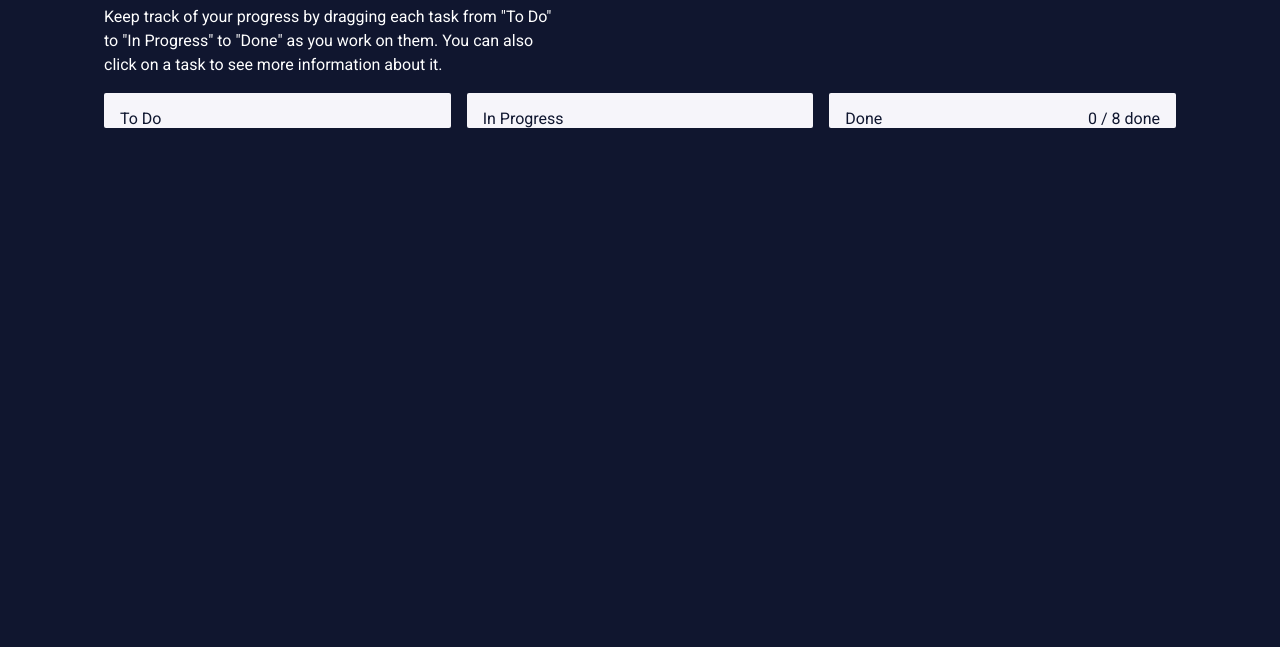
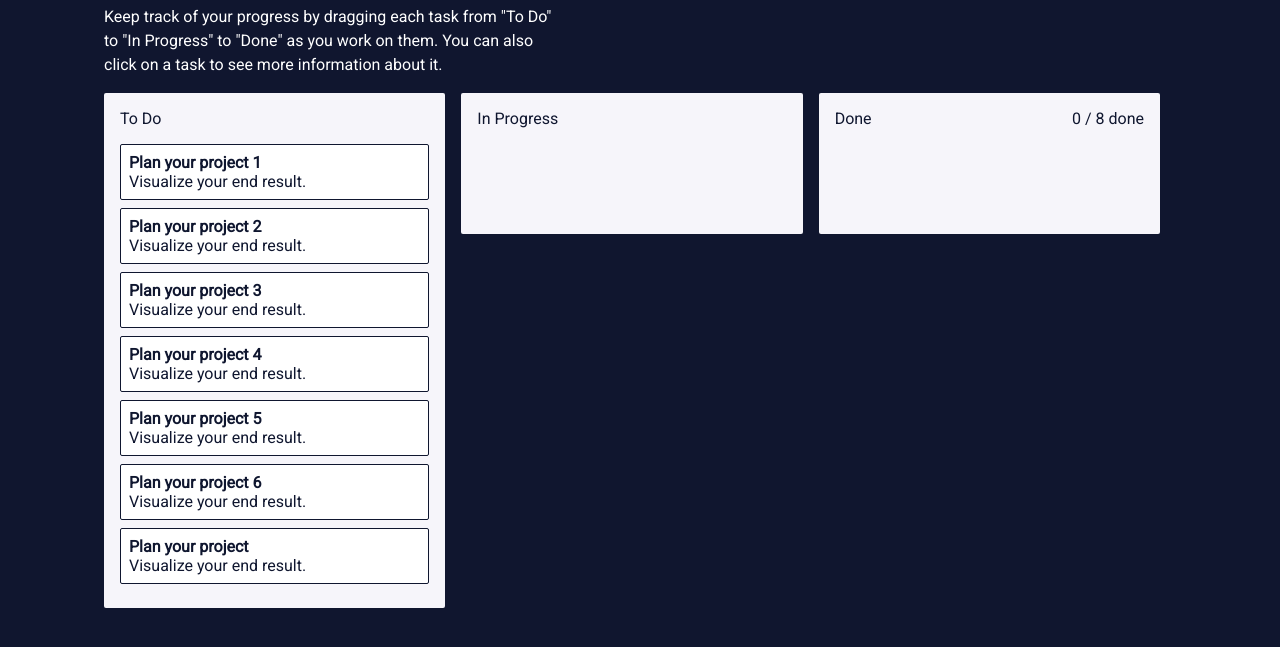
Before and after one commit to radoshDev/mixed_message, a plain HTML site: page index.html in a window 1280 px wide. Shown: the part 75-722 px from the top of the page. Drawn offline with Linux system fonts and the light colour scheme.

Commit message:
complete general styling

```diff
--- a/index.html
+++ b/index.html
@@ -20,18 +20,75 @@
     <main>
         <section id="todo_block" class="list_container">
             <div class="title"><h3>To Do</h3></div>
-            <div class="task_box"></div>
+            <div class="task_box first">
+                <div id="item0" class="task">
+                    <div class="content_block">
+                        <span class="task_title">Plan your project 1</span>
+                        <div class="task_description">
+                            <p>Visualize your end result.</p>
+                        </div>
+                    </div>
+                </div>
+                <div id="item1" class="task">
+                    <div class="content_block">
+                        <span class="task_title">Plan your project 2</span>
+                        <div class="task_description">
+                            <p>Visualize your end result.</p>
+                        </div>
+                    </div>
+                </div>
+                <div id="item2" class="task">
+                    <div class="content_block">
+                        <span class="task_title">Plan your project 3</span>
+                        <div class="task_description">
+                            <p>Visualize your end result.</p>
+                        </div>
+                    </div>
+                </div>
+                <div id="item3" class="task">
+                    <div class="content_block">
+                        <span class="task_title">Plan your project 4</span>
+                        <div class="task_description">
+                            <p>Visualize your end result.</p>
+                        </div>
+                    </div>
+                </div>
+                <div id="item4" class="task">
+                    <div class="content_block">
+                        <span class="task_title">Plan your project 5</span>
+                        <div class="task_description">
+                            <p>Visualize your end result.</p>
+                        </div>
+                    </div>
+                </div>
+                <div id="item5" class="task">
+                    <div class="content_block">
+                        <span class="task_title">Plan your project 6</span>
+                        <div class="task_description">
+                            <p>Visualize your end result.</p>
+                        </div>
+                    </div>
+                </div>
+                <div id="item6" class="task">
+                    <div class="content_block">
+                        <span class="task_title">Plan your project</span>
+                        <div class="task_description">
+                            <p>Visualize your end result.</p>
+                        </div>
+                    </div>
+                </div>
+            </div>
         </section>
         <section id="progress_block" class="list_container">
             <div class="title"><h3>In Progress</h3></div>
-            <div class="task_box"></div>
+            <div class="task_box second"></div>
         </section>
         <section id="done_block" class="list_container">
             <div class="title">
                 <h3>Done</h3>
                 <span class="task-completed-counter">0 / 8 done</span>
             </div>
-            <div class="task_box"></div>
+            <div class="task_box third"></div>
         </section>
     </main>
 </div>
--- a/js/main.js
+++ b/js/main.js
@@ -0,0 +1,82 @@
+let dragItems = document.querySelectorAll('.task');
+let boxes = document.querySelectorAll('.list_container')
+let todoBlock = document.querySelector('#todo_block');
+let processBlock = document.querySelector('#progress_block');
+let doneBlock = document.querySelector('#done_block');
+let tasksListElement = document.querySelector('#todo_block .task_box');
+
+for (let task of dragItems) {
+	task.draggable = true;
+}
+
+boxes.forEach(el => {
+	el.addEventListener('dragstart', dragStart);
+	el.addEventListener('dragend', dragEnd)
+	el.addEventListener('dragenter', dragEnter,false);
+	// el.addEventListener('dragover', dragOver, false);
+	el.addEventListener('dragleave', dragLeave,false);
+	// el.addEventListener('drop', drop, false);
+})
+
+function dragStart(e) {
+	e.target.classList.add(`selected`);
+	e.dataTransfer.setData('text/plain', e.target.id);
+}
+
+function dragEnd(e) {
+	e.target.classList.remove(`selected`);
+}
+
+tasksListElement.addEventListener('dragover', (e) => {
+	e.preventDefault();
+	const activeElement = tasksListElement.querySelector('.selected');
+	const currentElement = e.target;
+	const isMovable = activeElement !== currentElement &&
+		currentElement.classList.contains('task');
+
+	if (!isMovable) {
+		return false;
+	}
+	const nextElement = (currentElement === activeElement.nextElementSibling) ?
+		currentElement.nextElementSibling :
+		currentElement;
+
+	tasksListElement.insertBefore(activeElement, nextElement)
+})
+
+
+//
+//
+// function dragStart(e) {
+// 	e.dataTransfer.setData('text/plain', e.target.id);
+// 	setTimeout(() => {
+// 		e.target.classList.add('hide');
+// 	}, 0)
+//
+// }
+//
+function dragEnter(e) {
+	const target = e.target;
+	const targetContainer = target.parentElement ===
+	e.preventDefault();
+	e.target.classList.add('drag-over');
+}
+// function dragOver(e) {
+// 	e.preventDefault();
+// 	e.target.classList.add('drag-over');
+//
+// }
+function dragLeave(e) {
+	e.target.classList.remove('drag-over')
+}
+//
+// function drop(e) {
+// 	e.target.classList.remove('drag-over');
+//
+// 	const id = e.dataTransfer.getData('text/plain');
+// 	const draggable = document.getElementById(id);
+//
+// 	e.target.appendChild(draggable);
+//
+// 	draggable.classList.remove('hide')
+// }
--- a/style/style.css
+++ b/style/style.css
@@ -13,10 +13,10 @@ body {
     background-color: #10162f;
     color: #fff;
     font-family: 'Roboto', sans-serif;
-    overflow-x: hidden;
 }
 
 .wrapper {
+    height: 100vh;
     margin: 0 auto;
     max-width: 1200px;
     padding: 2rem 4rem;
@@ -39,16 +39,26 @@ body {
 
 /*  Main  */
 main {
-    display: grid;
-    grid-template-columns: repeat(3, 1fr);
-    grid-column-gap: 1rem;
+    display: flex;
+    justify-content: space-between;
+    align-items: flex-start;
 }
 
 section {
     background-color: rgba(246, 245, 250, 1);
     border-radius: 2px;
+    color: rgb(15,22,47);
+    display: grid;
+    grid-auto-rows: max-content minmax(0px, 1fr);
     overflow: hidden;
+    margin-right: 1rem;
+    max-height: 100%;
+    max-width: 29rem;
+    width: 100%;
 
+}
+section.drag-over {
+    background-color: rgba(246, 245, 250, 0.8);;
 }
 section .title {
     margin: 1rem 1rem 0;
@@ -60,6 +70,7 @@ section .title h3 {
     color: rgb(15,22,47);
     font-size: 1rem;
     font-weight: normal;
+
 }
 section .title span {
     color: rgb(15,22,47);
@@ -67,4 +78,43 @@ section .title span {
     font-weight: normal;
 }
 
-sectin
+section .task_box {
+    max-height: 100%;
+    min-height: 6.625rem;
+    overflow-y: auto;
+    padding: 1rem;
+}
+
+/*  Tasks  */
+section .task {
+    background-color: #fff;
+    border: 1px solid rgb(15,22,47);
+    border-radius: 2px;
+    box-shadow: -4px 4px transparent;
+    cursor: move;
+    margin-bottom: .5rem;
+    padding: .5rem;
+    position: relative;
+    transition: transform .1s ease, box-shadow .1s ease;
+
+
+}
+section .task.hide {
+    display: none;
+}
+
+section .task:hover {
+    transform: translate(3px, -3px);
+    box-shadow: -4px 4px rgb(15,22,47);
+}
+section .task .content_block {
+    pointer-events: none;
+}
+section .task .task_title {
+    font-weight: bold;
+    margin-bottom: .25rem;
+    pointer-events: none;
+}
+section .task .task_description {
+    pointer-events: none;
+}
```
